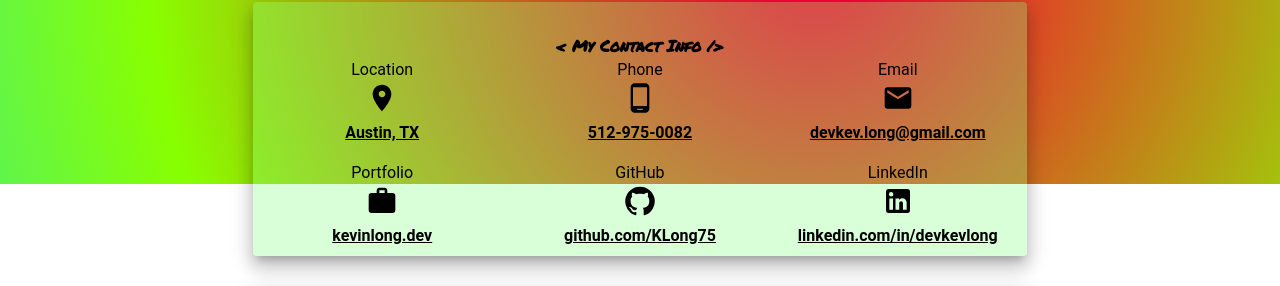
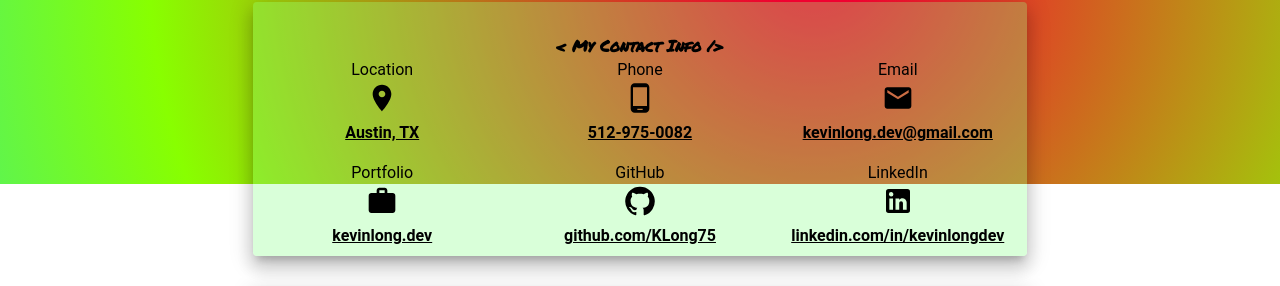
Before and after one commit to KLong75/kevin-new-portfolio, a React (Create React App) app: page /contact in a window 1280 px wide. Shown: the part 616-902 px from the top of the page. Built offline with nearby package versions, Linux system fonts and the light colour scheme; a web font is replaced by a local one.

Commit message:
update email address

```diff
--- a/src/components/ContactIcons/index.js
+++ b/src/components/ContactIcons/index.js
@@ -11,22 +11,14 @@ const ContactIcons = () => {
     <>
     <Grid container direction={'row'} justifyContent={'space-evenly'}  style={{ padding: '16px'}}>
 
-      {/* <Grid xs={1} > */}
       <a href="tel:512-975-0082">
       <PhoneAndroidIcon style={{ fontSize: '30px'}} />
       </a>
-      {/* </Grid> */}
 
-
-      {/* <Grid xs={1} > */}
-      <a href="mailto:devkev.long@gmail.com">
+      <a href="mailto:kevinlong.dev@gmail.com">
       <EmailIcon style={{ fontSize: '30px'}} />
       </a>
-      {/* </Grid> */}
 
-
-
-      {/* <Grid xs={1} > */}
       <a
         href='https://github.com/KLong75'
         target='_blank'
@@ -35,21 +27,15 @@ const ContactIcons = () => {
       >
         <GitHubIcon style={{ fontSize: '30px'}} />
       </a>
-      {/* </Grid> */}
 
-
-      {/* <Grid xs={1} > */}
       <a
-        href='https://www.linkedin.com/in/devkevlong'
+        href='https://www.linkedin.com/in/kevinlongdev'
         target='_blank'
         rel='noreferrer'
         aria-label="Link to Kevin's LinkedIn Profile"
       >
         <LinkedIn style={{ fontSize: '30px'}} />
       </a>
-      {/* </Grid>   */}
-
-
     </Grid>
     </>
   );
--- a/src/components/ContactInfo/index.js
+++ b/src/components/ContactInfo/index.js
@@ -55,7 +55,7 @@ const ContactInfo = () => {
       <Grid xs={12} sm={6} md={4}>
         <span>Email</span>
         <br />
-        <a href="mailto:devkev.long@gmail.com">
+        <a href="mailto:kevinlong.dev@gmail.com">
           <span
             style={{
               fontWeight: "bolder",
@@ -64,7 +64,7 @@ const ContactInfo = () => {
           >
           <EmailIcon style={{ fontSize: '2rem'}} />
           <br/>
-            devkev.long@gmail.com
+            kevinlong.dev@gmail.com
           </span>
         </a>
       </Grid>
@@ -117,7 +117,7 @@ const ContactInfo = () => {
         <span>LinkedIn</span>
         <br />
         <a
-          href="https://www.linkedin.com/in/devkevlong"
+          href="https://www.linkedin.com/in/kevinlongdev"
           target="_blank"
           rel="noreferrer"
           aria-label="Link to Kevin's LinkedIn Profile"
@@ -126,7 +126,7 @@ const ContactInfo = () => {
           >
           <LinkedIn style={{ fontSize: '2rem'}} />
             <br/>
-            linkedin.com/in/devkevlong
+            linkedin.com/in/kevinlongdev
           </span>
         </a>
       </Grid>
```
